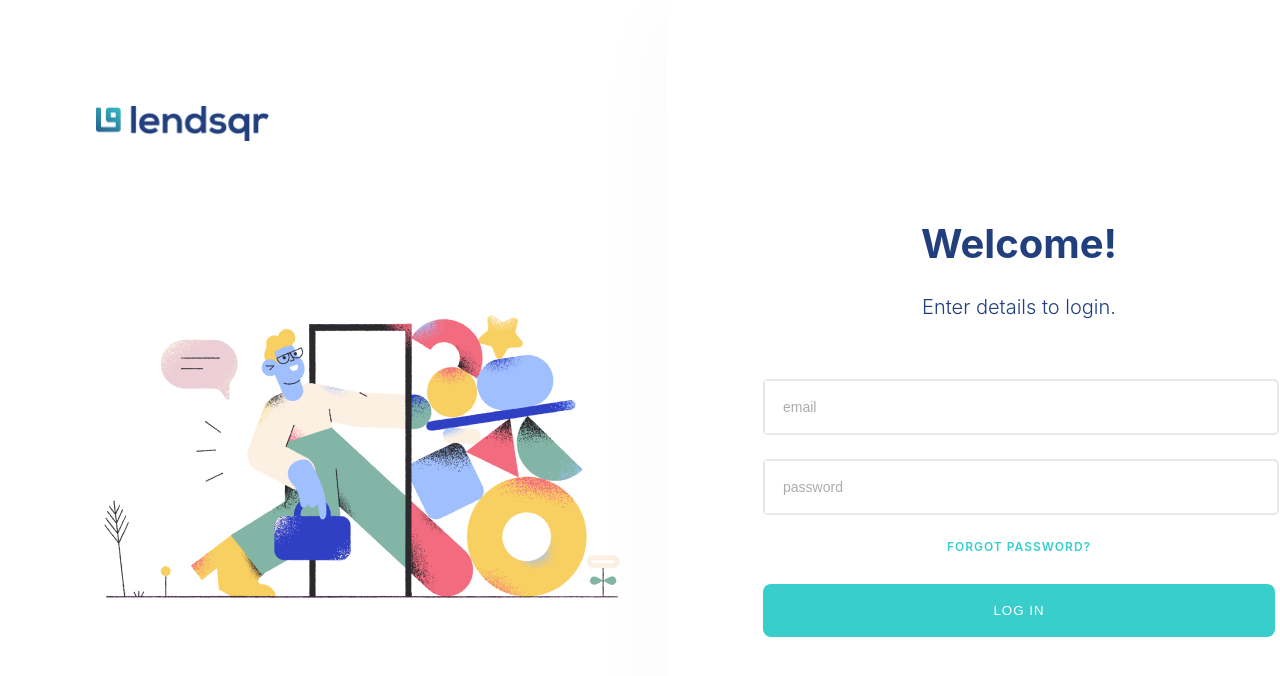
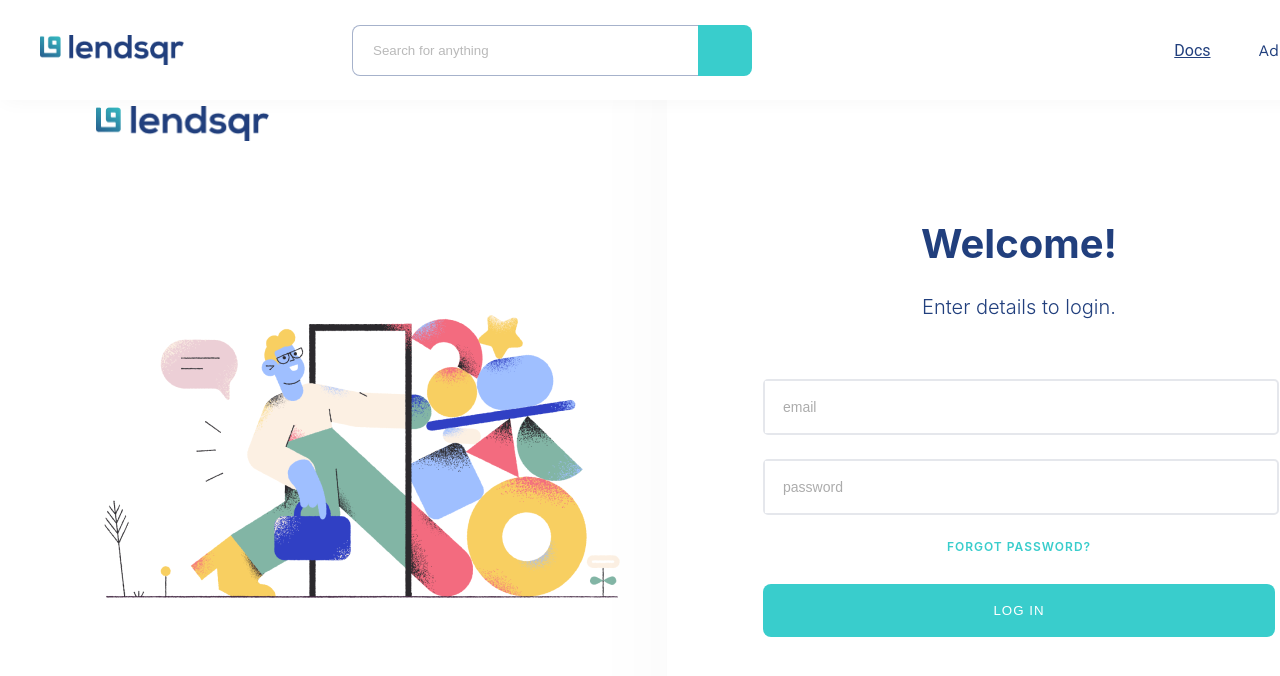
Before and after one commit to jossydee1/lendsqr-fe-test, a React (Create React App) app: page / in a window 1280 px wide. Shown: the top 676 px of the page. Built offline with nearby package versions, Linux system fonts and the light colour scheme.

Commit message:
Debugging: All .svg files at TopNav commented out

```diff
--- a/src/App.js
+++ b/src/App.js
@@ -6,7 +6,7 @@ function App() {
   return (
     <div className="App">
       <Login />
-      {/* <Dashboard /> */}
+      <Dashboard />
     </div>
   );
 }
--- a/src/Components/Layout/TopNav.js
+++ b/src/Components/Layout/TopNav.js
@@ -32,12 +32,12 @@ function TopNav() {
           {!phoneSize && (
             <>
               <p className="docs">Docs</p>
-              <img src={bell} alt="bell" className="bell" />
+              {/* <img src={bell} alt="bell" className="bell" /> */}
             </>
           )}
-          <img src={avatar} alt="avatar" className="avatar" />
+          {/* <img src={avatar} alt="avatar" className="avatar" /> */}
           <p className="admin">Adedeji</p>
-          <img src={dropdown} alt="icon" className="dropdown" />
+          {/* <img src={dropdown} alt="icon" className="dropdown" /> */}
         </div>
       </div>
     </div>
```
